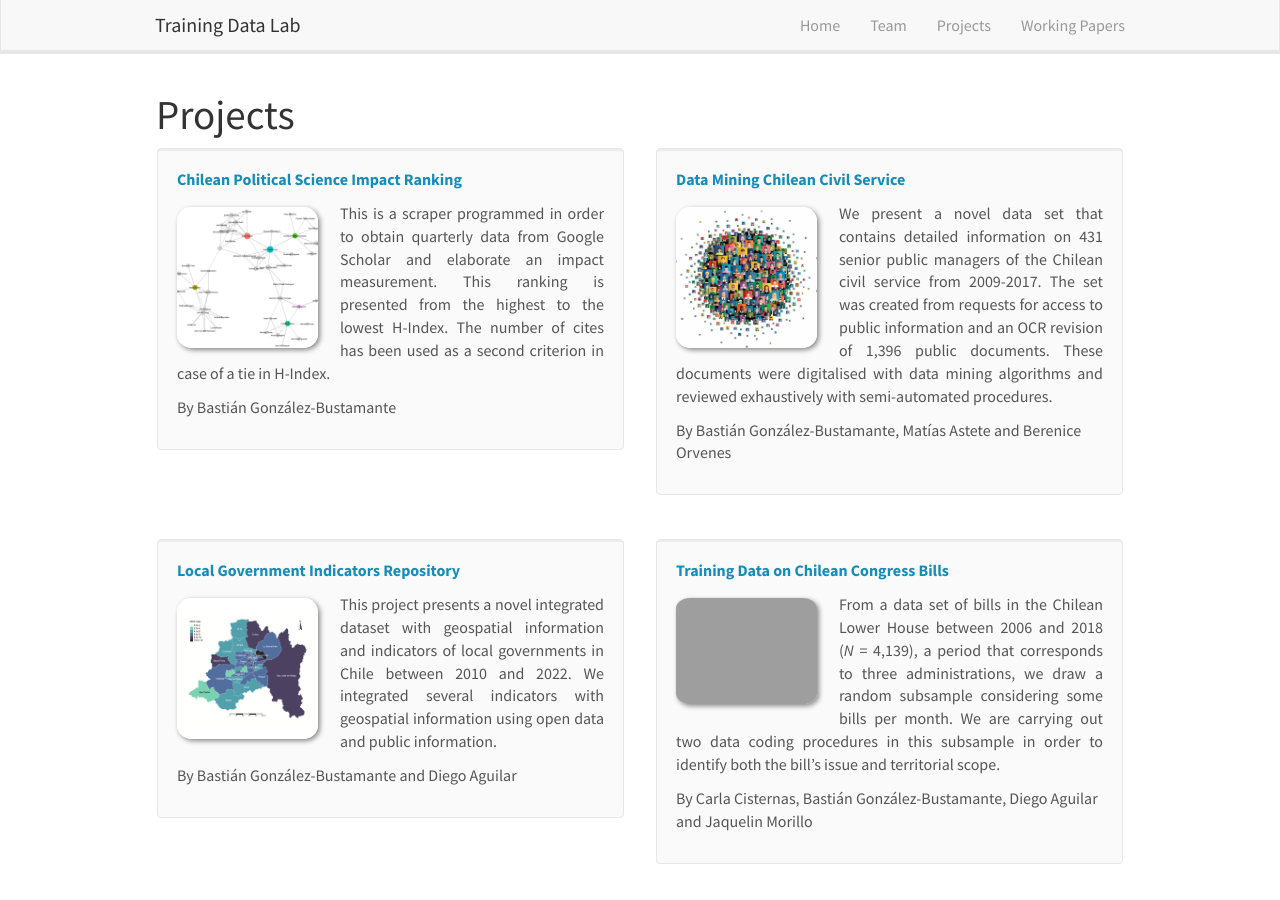
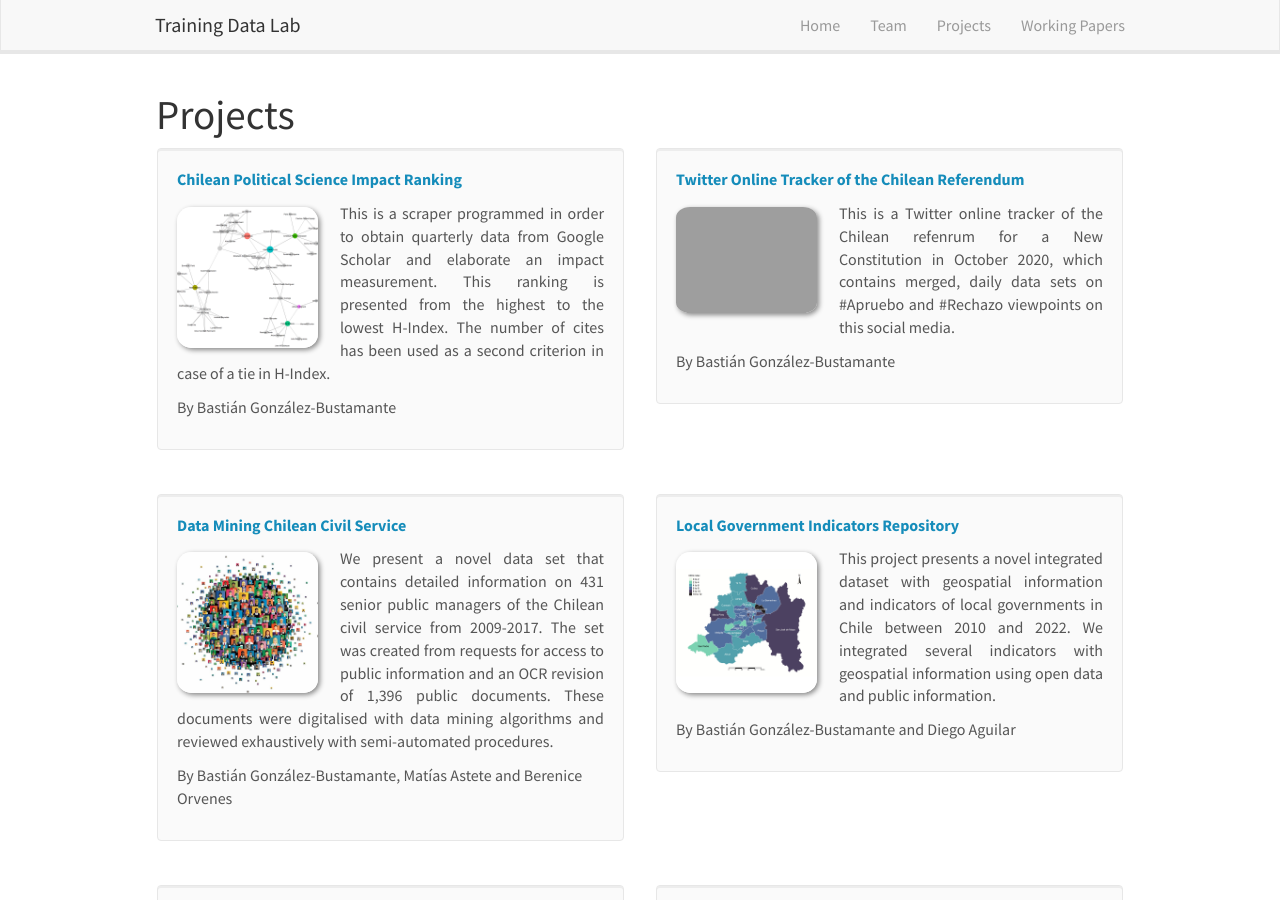
Before and after one commit to training-datalab/old-training-datalab.com, a Jekyll site: the page built from _pages/projects.md, in a window 1280 px wide and 900 px high. Built offline with Jekyll 4.4.1, drawn with Linux system fonts in a browser that asks for light colours; nearby versions of some CDN libraries.

Commit message:
Update projects.yml

```diff
--- a/_data/projects.yml
+++ b/_data/projects.yml
@@ -4,6 +4,16 @@
   authors: Bastián González-Bustamante
   link:
     url: https://training-datalab.com/projects/cps-ranking
+    display: See Project
+  highlight: 1
+  news2:
+
+- title: "Twitter Online Tracker of the Chilean Referendum"
+  image: twitter-referendum.png
+  description: This is a Twitter online tracker of the Chilean refenrum for a New Constitution in October 2020, which contains merged, daily data sets on \#Apruebo and \#Rechazo viewpoints on this social media.
+  authors: Bastián González-Bustamante
+  link:
+    url: https://training-datalab.com/projects/twitter-tracker-chilean-referendum
     display: See Project
   highlight: 1
   news2:
```
